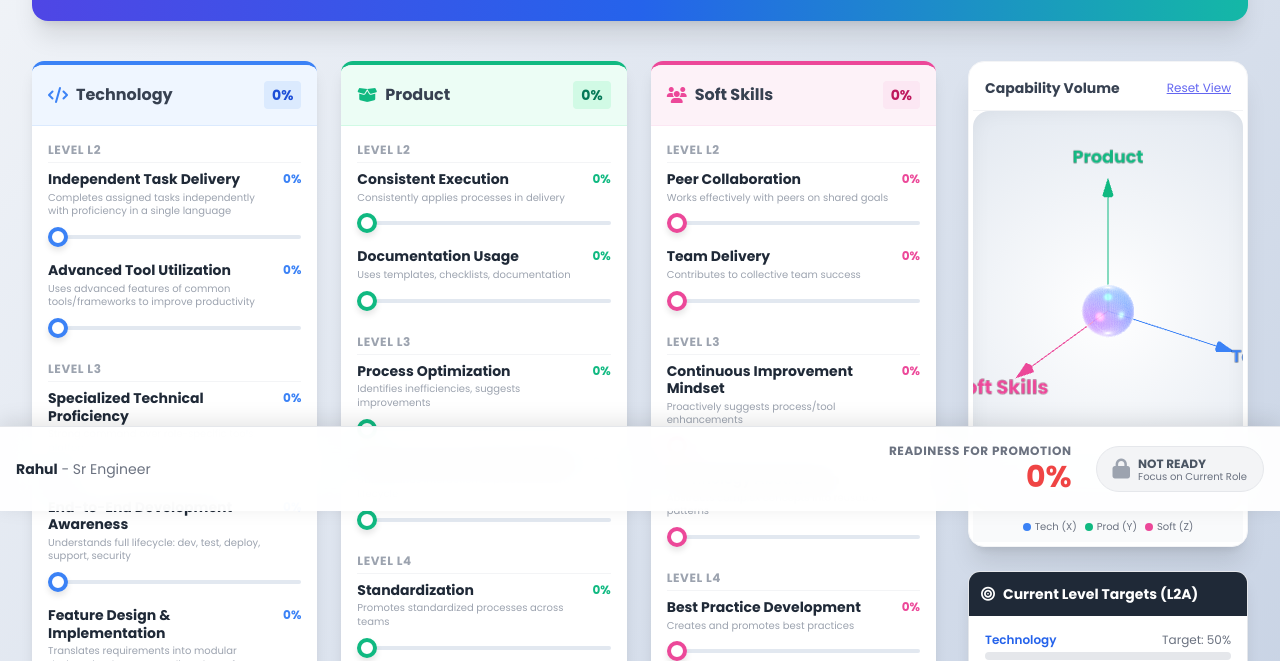
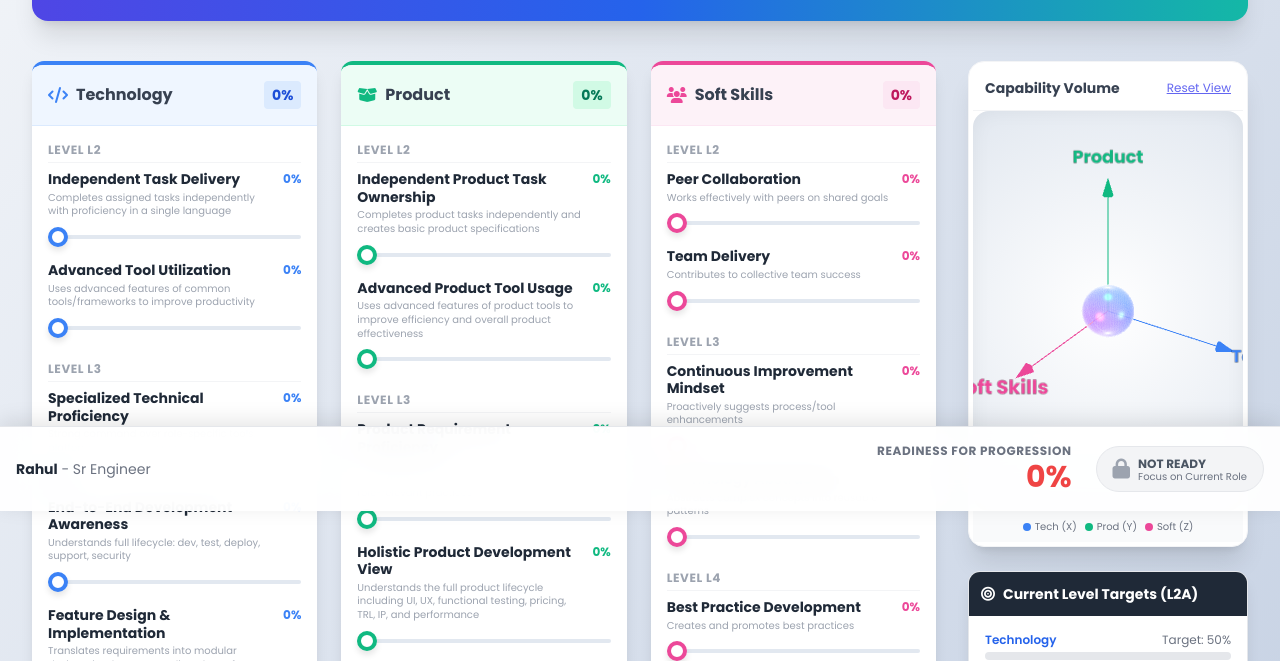
Before and after one commit to i-618/eng-role-progression, a plain HTML site: page v3/index.html in a window 1280 px wide. Shown: the part 289-950 px from the top of the page. Drawn offline with nearby package versions, Linux system fonts and the light colour scheme; animation ran at ten frames a second.

Commit message:
product attributes changed

```diff
--- a/v3/index.html
+++ b/v3/index.html
@@ -357,7 +357,7 @@
                     <!-- Final Promotion Score -->
                     <div class="flex items-center gap-6">
                         <div class="text-right">
-                            <p class="text-xs uppercase tracking-wider font-bold text-gray-500">Readiness for Promotion</p>
+                            <p class="text-xs uppercase tracking-wider font-bold text-gray-500">Readiness for Progression</p>
                             <p class="text-3xl font-extrabold" :class="promotionColor">{{ displayPromotionReadiness }}%</p>
                         </div>
 
@@ -445,16 +445,29 @@
                 ];
 
                 const rawProduct = [
-                  { name: "Process Awareness", desc: "Follows defined processes and SOPs", score: 0, level: "L1" },
-                  { name: "Task Compliance", desc: "Executes tasks with minimal process deviations", score: 0, level: "L1" },
-                  { name: "Consistent Execution", desc: "Consistently applies processes in delivery", score: 0, level: "L2" },
-                  { name: "Documentation Usage", desc: "Uses templates, checklists, documentation", score: 0, level: "L2" },
-                  { name: "Process Optimization", desc: "Identifies inefficiencies, suggests improvements", score: 0, level: "L3" },
-                  { name: "Cross-Process Understanding", desc: "Understands interaction of processes across lifecycle", score: 0, level: "L3" },
-                  { name: "Standardization", desc: "Promotes standardized processes across teams", score: 0, level: "L4" },
-                  { name: "Governance Implementation", desc: "Implements quality gates and compliance", score: 0, level: "L4" },
-                  { name: "Enterprise Process Design", desc: "Designs scalable processes across functions", score: 0, level: "L5" },
-                  { name: "Process Strategy", desc: "Defines long-term strategy and leads transformation", score: 0, level: "L6" }
+                  { "name": "Guided Product Task Execution", "desc": "Understands functional specs and user stories, performs unit testing, and applies basic user perspective with guidance", "score": 0, "level": "L1" },
+                  { "name": "Independent Product Task Ownership", "desc": "Completes product tasks independently and creates basic product specifications", "score": 0, "level": "L2" },
+                  { "name": "Advanced Product Tool Usage", "desc": "Uses advanced features of product tools to improve efficiency and overall product effectiveness", "score": 0, "level": "L2" },
+                  { "name": "Product Requirement Proficiency", "desc": "Demonstrates strong proficiency in product requirements, user empathy mapping, and role-relevant practices", "score": 0, "level": "L3" },
+                  { "name": "Holistic Product Development View", "desc": "Understands the full product lifecycle including UI, UX, functional testing, pricing, TRL, IP, and performance", "score": 0, "level": "L3" },
+                  { "name": "Modular Product Design & Stakeholder Mapping", "desc": "Translates user needs into modular product designs and maps relevant stakeholders", "score": 0, "level": "L3" },
+                  { "name": "Product Philosophy & Ethics Awareness", "desc": "Applies product design principles including privacy, usability, lifecycle planning, and support readiness", "score": 0, "level": "L3" },
+                  { "name": "High-Level Functional Design Authoring", "desc": "Authors high-level functional specifications and contributes to detailed wireframe designs", "score": 0, "level": "L3" },
+                  { "name": "Stakeholder-Driven Improvement Analysis", "desc": "Proposes product improvements based on feedback from competing or diverse stakeholder groups", "score": 0, "level": "L3" },
+                  { "name": "End-to-End Product Architecture Design", "desc": "Designs complete product architectures including feature structure and pricing strategy", "score": 0, "level": "L4" },
+                  { "name": "Product Growth Visualization", "desc": "Defines horizontal (features) and vertical (scale) growth paths for products", "score": 0, "level": "L4" },
+                  { "name": "Abstracted Requirement Translation", "desc": "Converts high-level, unstructured requirements into clear product recommendations", "score": 0, "level": "L4" },
+                  { "name": "Product Launch Decision-Making", "desc": "Evaluates readiness and makes informed go/no-go decisions for product launches", "score": 0, "level": "L4" },
+                  { "name": "Long-Term Product Roadmapping", "desc": "Creates 5-year product roadmaps based on market trends and evolving user needs", "score": 0, "level": "L5" },
+                  { "name": "Enterprise Product Standardization", "desc": "Defines and enforces product standards across languages, pricing, and experience layers", "score": 0, "level": "L5" },
+                  { "name": "Product Governance Exposure", "desc": "Participates in and understands product governance bodies and frameworks", "score": 0, "level": "L5" },
+                  { "name": "Product Leadership Mentorship", "desc": "Mentors and guides product engineering leads across teams", "score": 0, "level": "L5" },
+                  { "name": "Cross-Team Product Review", "desc": "Reviews product architectures across teams and proposes systemic improvements", "score": 0, "level": "L5" },
+                  { "name": "Outcome-Driven Product Strategy", "desc": "Defines and proposes product strategies aligned with business outcomes", "score": 0, "level": "L6" },
+                  { "name": "Enterprise Product Governance Design", "desc": "Builds and implements enterprise-wide product governance models", "score": 0, "level": "L6" },
+                  { "name": "Global Future-State Product Vision", "desc": "Defines long-term, global future-state product roadmaps", "score": 0, "level": "L6" },
+                  { "name": "Profit-Oriented Pricing Strategy", "desc": "Designs pricing strategies to reduce cost and increase profitability", "score": 0, "level": "L6" },
+                  { "name": "Executive Pricing Advisory", "desc": "Proposes pricing model changes to CFO in alignment with CTO and Chief Architect", "score": 0, "level": "L6" }
                 ];
 
                 const rolesData = ref([
```
